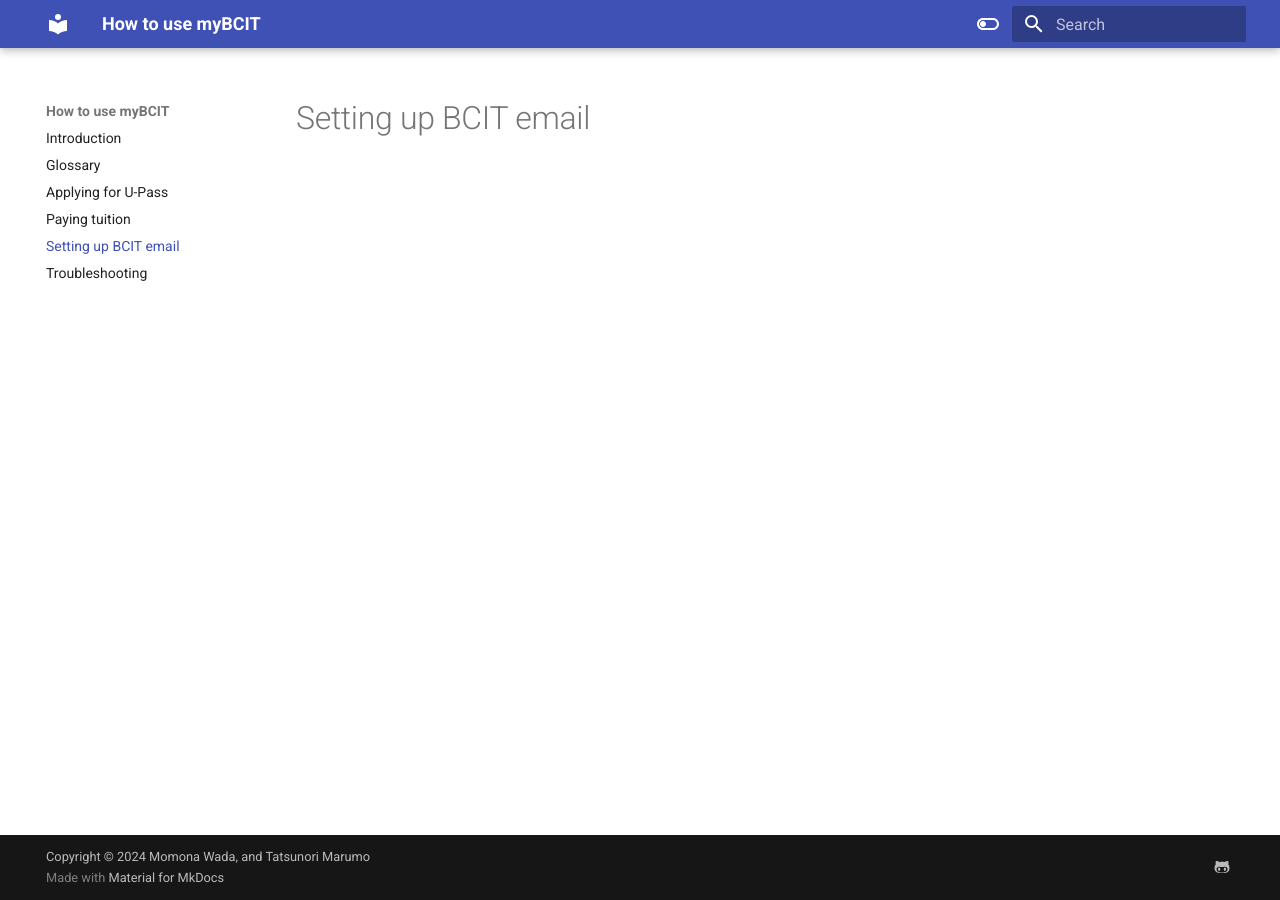
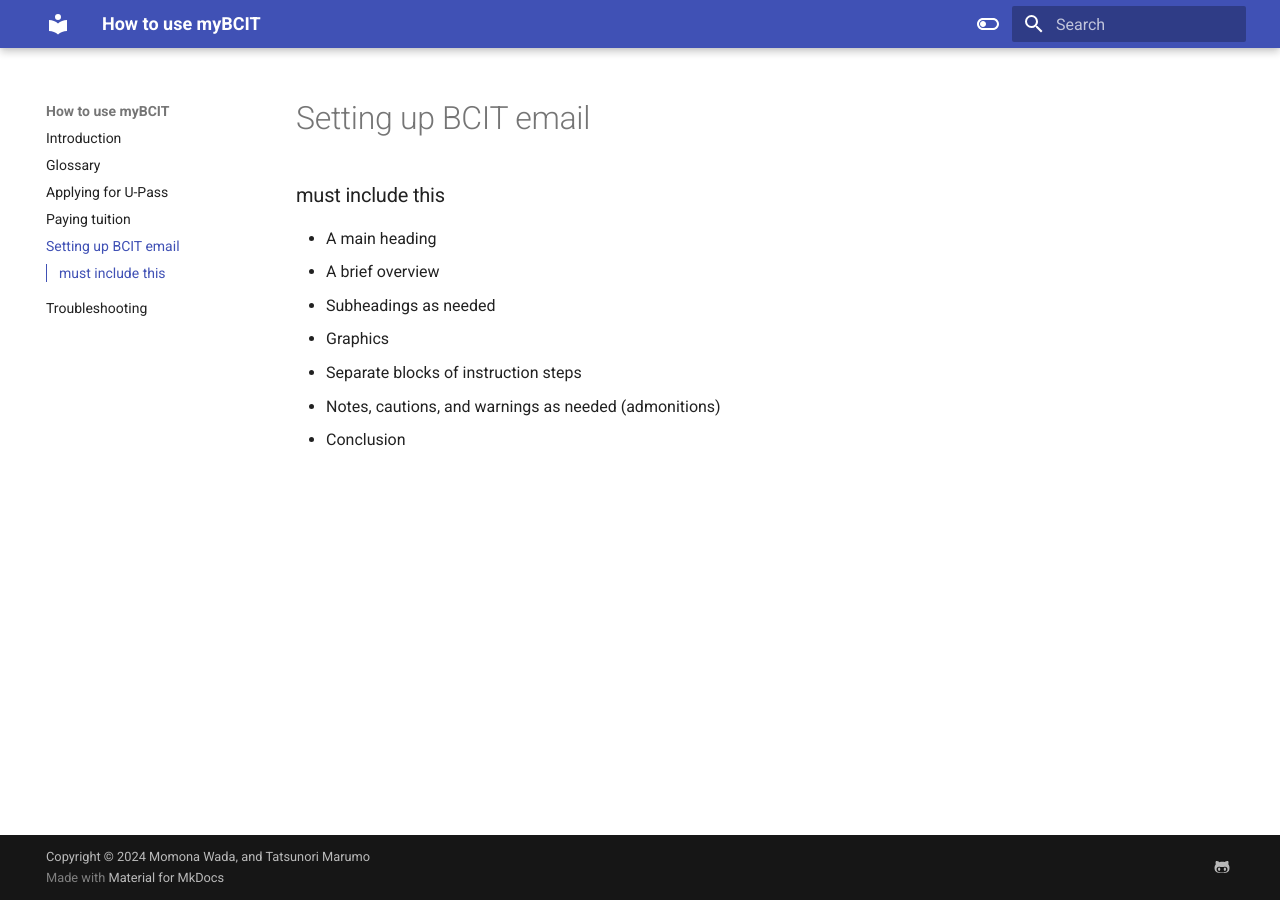
Before and after one commit to TatsunoriMarumo/myBCIT-Guide, an MkDocs documentation site: the page built from docs/setting-up-email.md, in a window 1280 px wide. Built offline with MkDocs 1.6.1 and Material for MkDocs 9.7.7, drawn with Linux system fonts in a browser that asks for light colours.

Commit message:
Add necessary topics

```diff
--- a/docs/setting-up-email.md
+++ b/docs/setting-up-email.md
@@ -1 +1,10 @@
 # Setting up BCIT email
+
+### must include this
+- A main heading
+- A brief overview
+- Subheadings as needed
+- Graphics
+- Separate blocks of instruction steps
+- Notes, cautions, and warnings as needed (admonitions)
+- Conclusion
```
Also changed, not shown: docs/applying-for-upass.md (+9 -0 lines).
